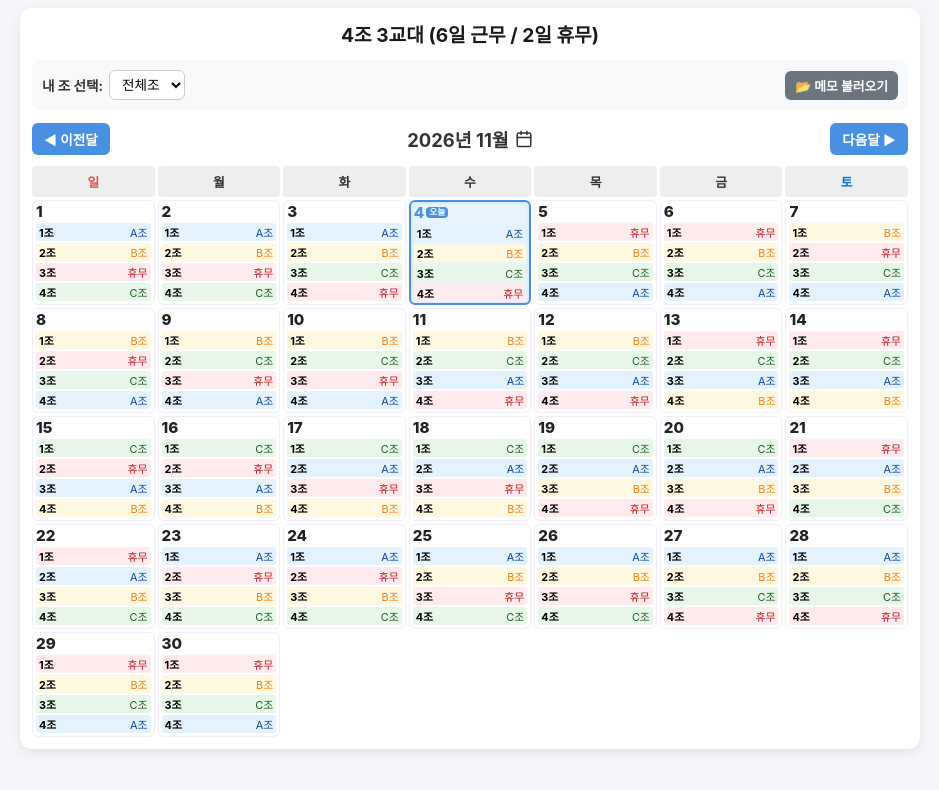
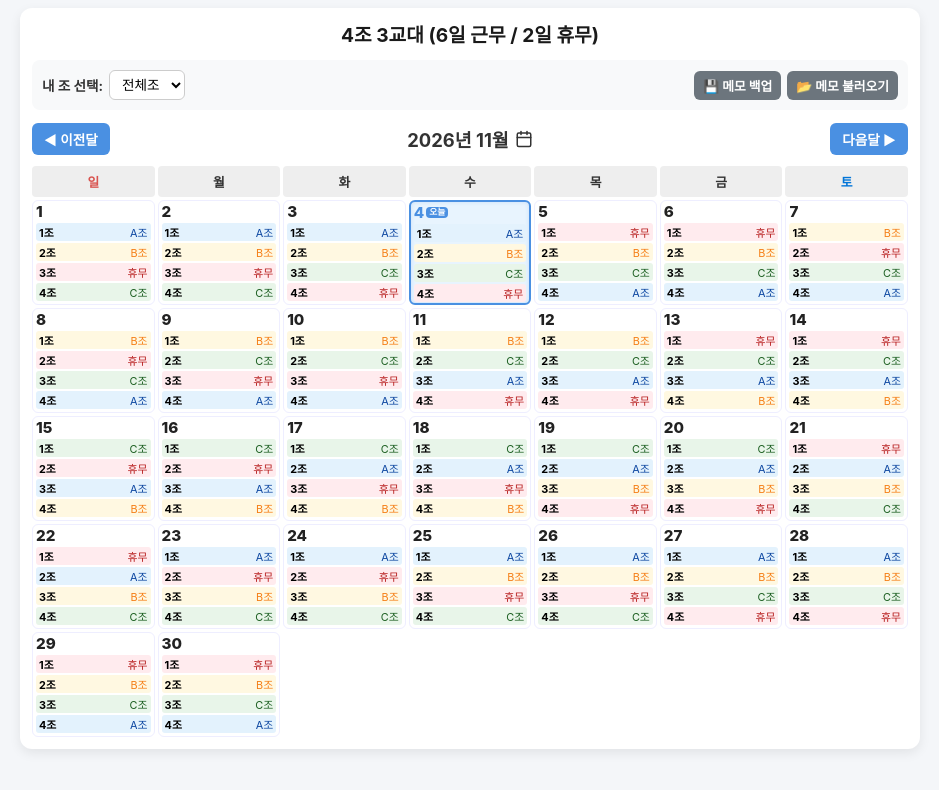
Before and after one commit to yunjt-2044403asdf/test, a plain HTML site: page index2.html in a window 1280 px wide. Shown: the whole page, without its empty margins (170-1109 px from the left). Drawn offline with Linux system fonts and the light colour scheme.

Commit message:
Update index2.html

```diff
--- a/index2.html
+++ b/index2.html
@@ -89,7 +89,7 @@
       background: #6c757d;
       color: white;
       border: none;
-      padding: 5px 10px;
+      padding: 5px 9px;
       border-radius: 6px;
       font-size: 0.8rem;
       cursor: pointer;
@@ -553,6 +553,7 @@
       </select>
     </div>
     <div class="memo-tools">
+      <button class="btn-tool" onclick="exportMemos()">💾 메모 백업</button>
       <button class="btn-tool" onclick="document.getElementById('importFileInput').click()">📂 메모 불러오기</button>
       <input type="file" id="importFileInput" accept=".json" style="display:none;" onchange="importMemos(event)">
     </div>
@@ -992,7 +993,7 @@
     document.getElementById('detailModal').style.display = 'flex';
   }
 
-  /* ===== 자동 백업 (JSON 파일 다운로드) ===== */
+  /* ===== 수동 백업 (필요할 때만 내보내기) ===== */
   function exportMemos() {
     const memos = {};
     for (let i = 0; i < localStorage.length; i++) {
@@ -1002,7 +1003,10 @@
       }
     }
 
-    if (Object.keys(memos).length === 0) return;
+    if (Object.keys(memos).length === 0) {
+      alert('백업할 메모가 없습니다.');
+      return;
+    }
 
     const blob = new Blob([JSON.stringify(memos, null, 2)], { type: 'application/json' });
     const a = document.createElement('a');
@@ -1038,7 +1042,7 @@
     reader.readAsText(file);
   }
 
-  /* ===== 메모 저장 (저장 + 자동 백업) ===== */
+  /* ===== 메모 저장 (단일 내장 공간에 덮어쓰기 저장, 파일 다운로드 X) ===== */
   function saveCurrentMemo() {
     if (!activeModalDateStr) return;
     const memoText = document.getElementById('modalMemoInput').value.trim();
@@ -1050,7 +1054,6 @@
     }
 
     renderCalendar();
-    exportMemos(); // 메모 저장과 동시에 JSON 파일 백업 생성
     closeModal('detailModal');
   }
 
```
